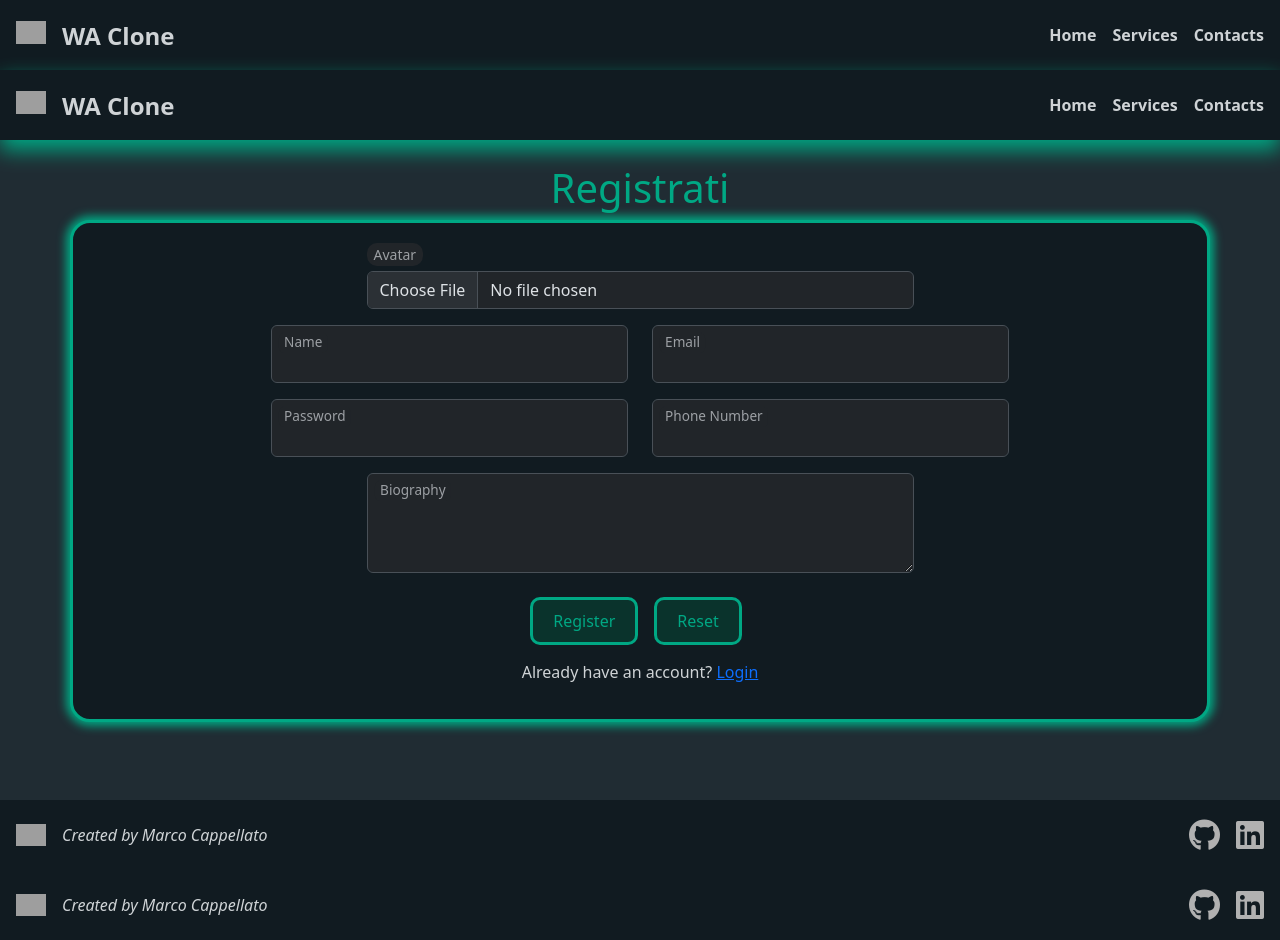
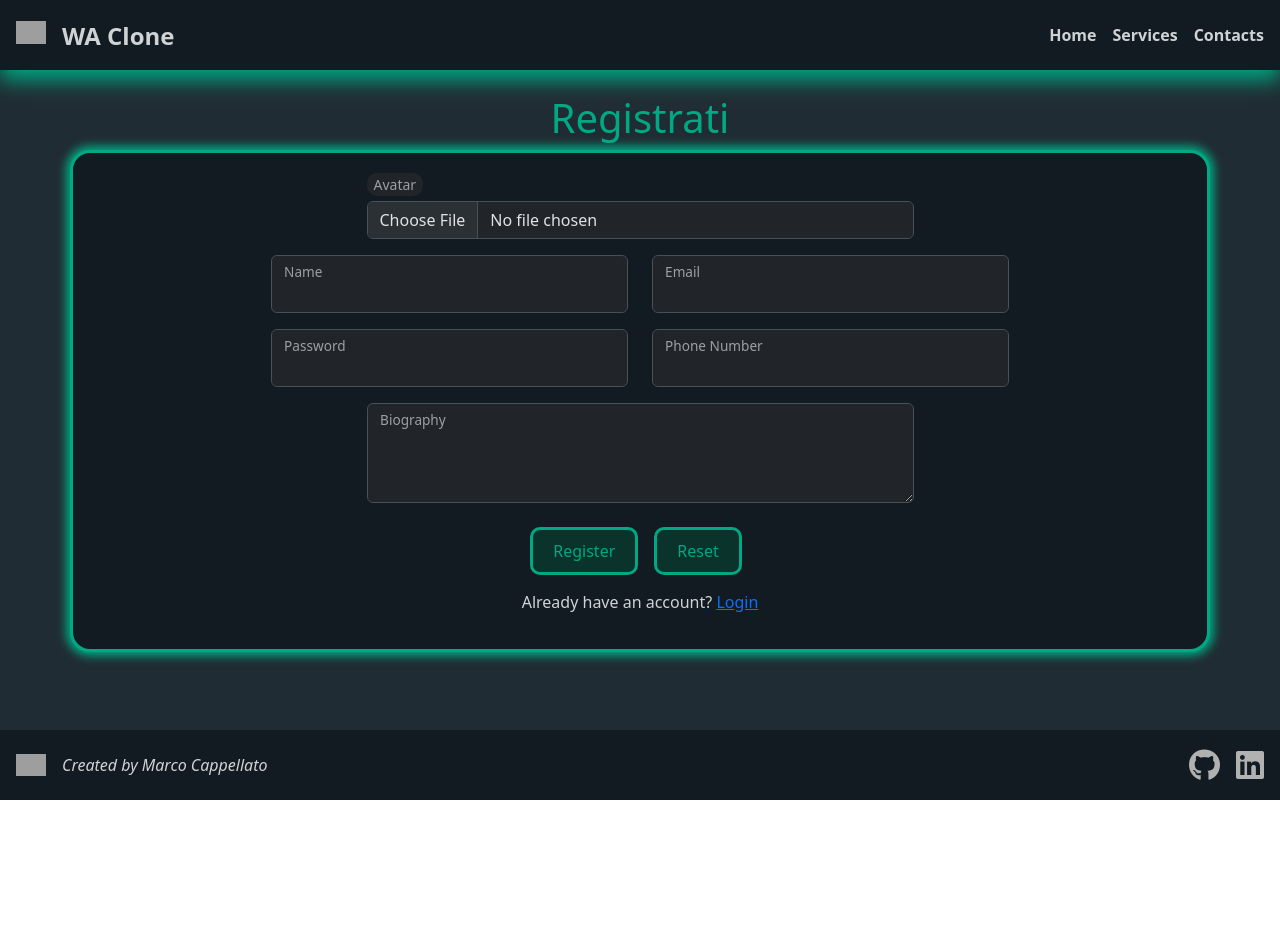
Before and after one commit to Marcap00/wa-clone, a Vue app in the folder wa-clone-fe/: page /register in a window 1280 px wide. After the commit the page ends 800 px from the top, so only its background shows below. Built offline with nearby package versions, Linux system fonts and the light colour scheme; grey boxes are pictures that could not be loaded.

Commit message:
Refactoring

```diff
--- a/wa-clone-fe/src/components/home/AppHomeMain.vue
+++ b/wa-clone-fe/src/components/home/AppHomeMain.vue
@@ -3,7 +3,7 @@
 
 <template>
     <main class="h-main overflow-y-scroll">
-        <section class="hero py-5">
+        <section id="hero" class="hero py-5">
             <div class="container h-100">
                 <div class="hero-content h-100 d-flex flex-column justify-content-center align-items-center">
                     <h1 class="mb-3">
@@ -29,7 +29,7 @@
                 </div>
             </div>
         </section>
-        <section class="services py-5">
+        <section id="services" class="services py-5">
             <div class="container">
                 <h2 class="text-center mb-5">
                     Services🧾
@@ -95,7 +95,7 @@
                 </div>
             </div>
         </section>
-        <section class="contacts py-5">
+        <section id="contacts" class="contacts py-5">
             <div class="container">
                 <h2 class="text-center mb-5">
                     Contacts👥
--- a/wa-clone-fe/src/pages/AppRegister.vue
+++ b/wa-clone-fe/src/pages/AppRegister.vue
@@ -1,6 +1,4 @@
 <script setup>
-import AppHeader from '../components/general/AppHeader.vue'
-import AppFooter from '../components/general/AppFooter.vue'
 import { useAuthStore } from '../js/stores/auth'
 import { ref } from 'vue'
 import { useRouter } from 'vue-router'
@@ -47,7 +45,6 @@ const handleAvatarChange = (event) => {
 </script>
 
 <template>
-    <AppHeader />
     <main class="h-main overflow-y-scroll p-4">
         <div class="container">
             <div class="alert alert-success" v-if="successMessage">
@@ -112,7 +109,6 @@ const handleAvatarChange = (event) => {
             </form>
         </div>
     </main>
-    <AppFooter />
 </template>
 
 <style lang="scss" scoped>
```
